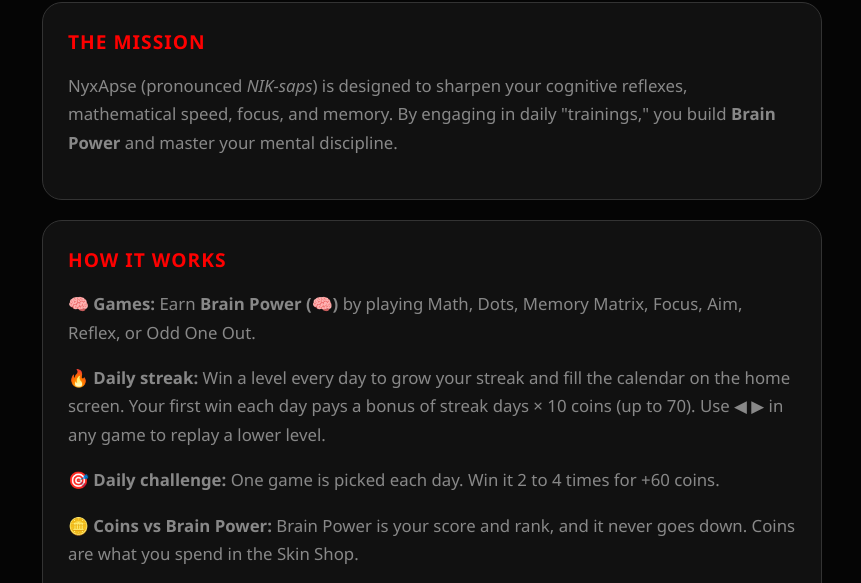
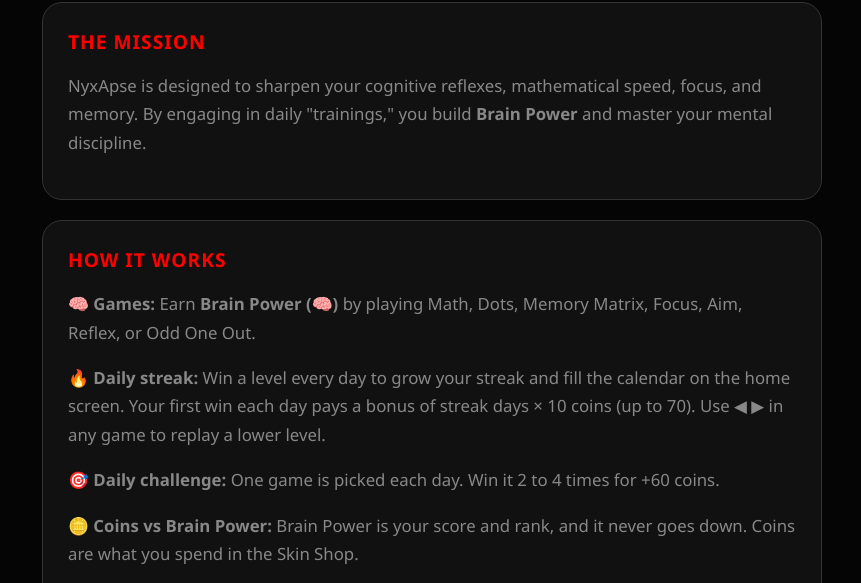
Before and after one commit to Shadowed-Monarch/NyxApse, a plain HTML site: page about.html in a window 1280 px wide. Shown: the part 184-767 px from the top of the page, without its empty margins (208-1069 px from the left). Drawn offline with Linux system fonts and the light colour scheme.

Commit message:
Remove pronunciation guide from mission statement

```diff
--- a/about.html
+++ b/about.html
@@ -26,7 +26,7 @@
 
         <div class="section">
             <h2>THE MISSION</h2>
-            <p>NyxApse (pronounced <i>NIK-saps</i>) is designed to sharpen your cognitive reflexes, mathematical speed, focus, and memory. By engaging in daily "trainings," you build <b>Brain Power</b> and master your mental discipline.</p>
+            <p>NyxApse is designed to sharpen your cognitive reflexes, mathematical speed, focus, and memory. By engaging in daily "trainings," you build <b>Brain Power</b> and master your mental discipline.</p>
         </div>
 
         <div class="section">
```
